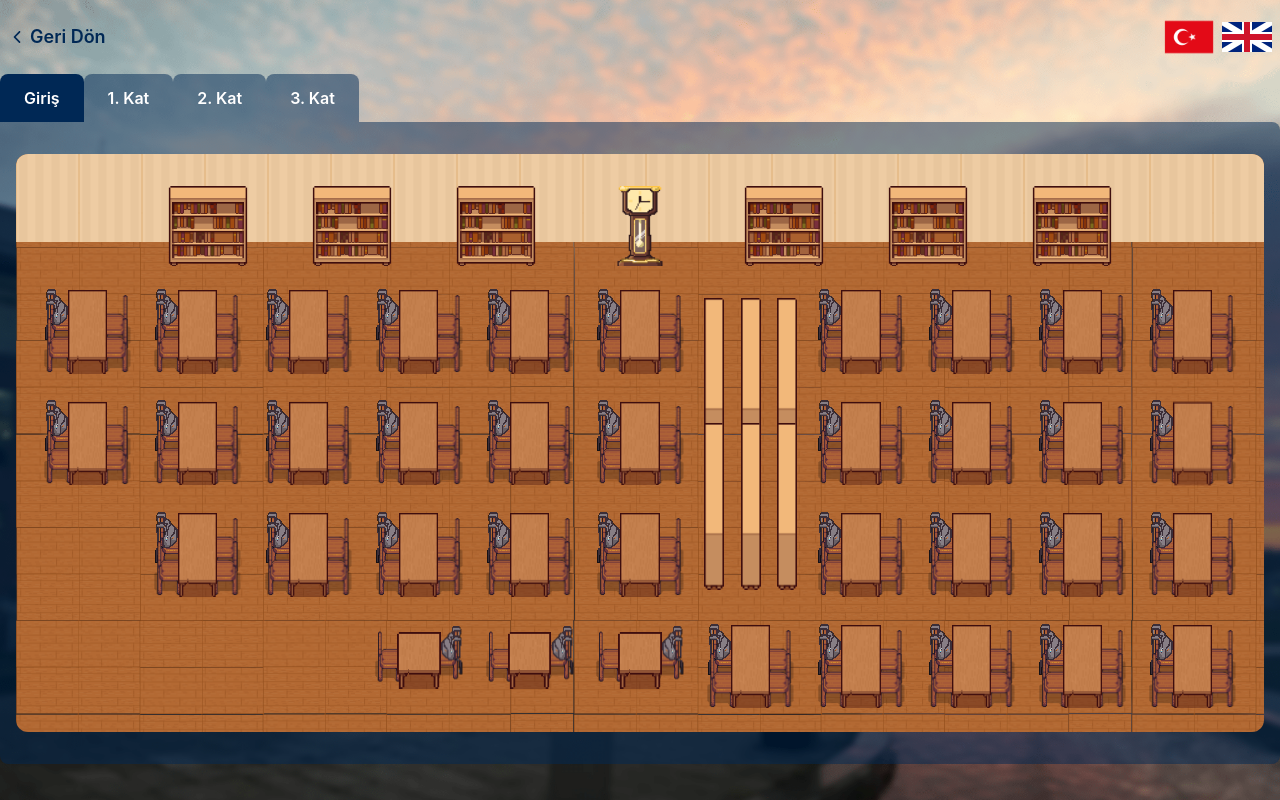
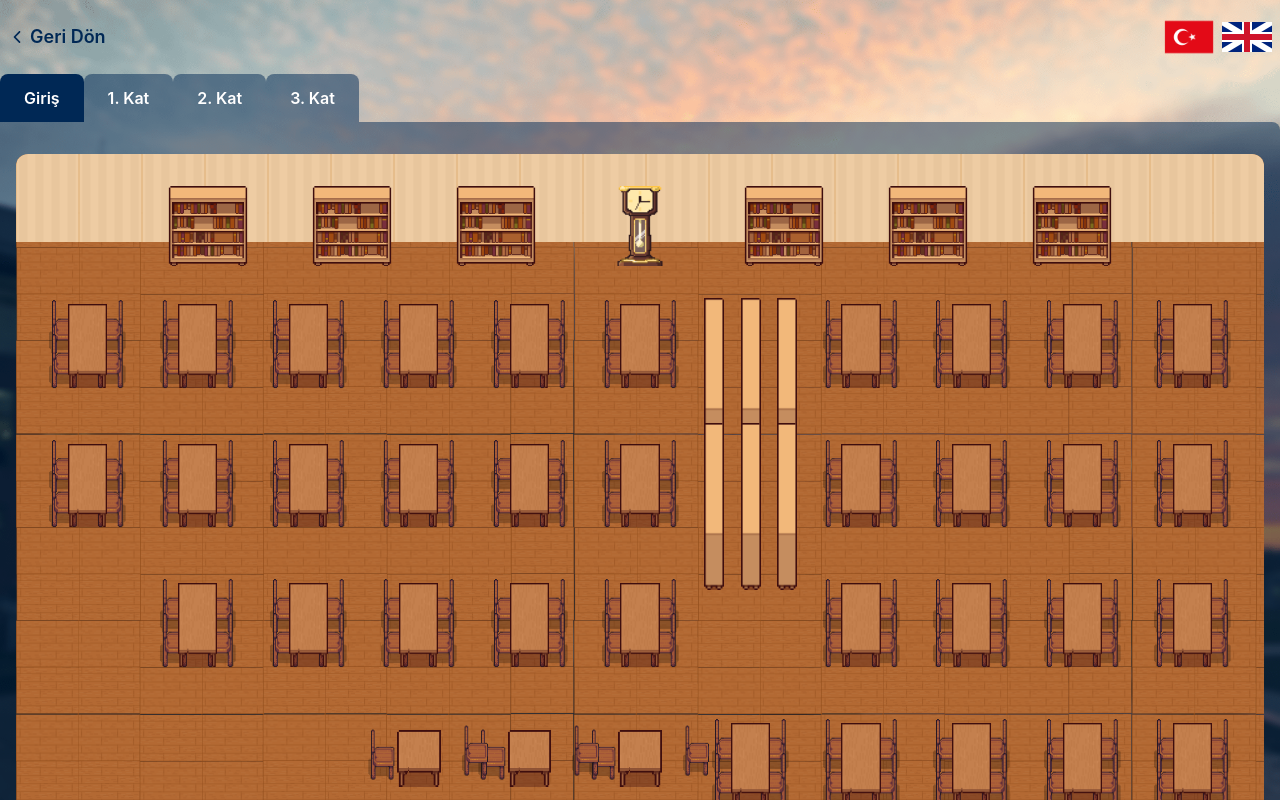
Before and after one commit to rsemihkoca/ITUMIK_frontend, a React (Create React App) app: page /floors/0 in a window 1280 px wide. Built offline with nearby package versions, Linux system fonts and the light colour scheme.

Commit message:
table edit

```diff
--- a/src/components/Floor0.js
+++ b/src/components/Floor0.js
@@ -35,12 +35,12 @@ export const Floor0 = () => {
         <Table className='' />
         <div className="flex justify-around items-center row-span-3">
           <div className="flex-col h-full py-8 justify-start relative flex ">
-            <img src={bookshelfSide} className=" sm:w-5 " />
-            <img src={bookshelfSide} className=" translate-y-3/4 absolute sm:w-5 " />
+            <img src={bookshelfSide} className="  w-4 sm:w-5 " />
+            <img src={bookshelfSide} className=" translate-y-3/4 absolute  w-4 sm:w-5 " />
           </div>
           <div className=" flex-col h-full py-8 justify-start relative flex">
-            <img src={bookshelfSide} className=" sm:w-5" />
-            <img src={bookshelfSide} className=" translate-y-3/4 absolute sm:w-5" />
+            <img src={bookshelfSide} className=" w-4 sm:w-5" />
+            <img src={bookshelfSide} className=" translate-y-3/4 absolute  w-4 sm:w-5" />
           </div>
           <div className=" flex-col h-full py-8 justify-start relative hidden sm:flex">
             <img src={bookshelfSide} className=" sm:w-5" />
--- a/src/components/table.js
+++ b/src/components/table.js
@@ -2,36 +2,32 @@ import fullChair from '../assets/icons/fullChair.png';
 import freeChair from '../assets/icons/freeChair.svg';
 import table from '../assets/icons/table.png';
 import tableSmall from '../assets/icons/tableSmall.png';
-const Table = ({ doubleChair = false, c1 = false, c2 = true, c3 = false, c4 = false, turn = false, className }) => {
+const Table = ({ doubleChair = false, c1 = false, c2 = false, c3 = false, c4 = false, turn = false, className }) => {
 
   return (
     <>
       {!doubleChair ? <div className={'flex justify-center items-center p-1 ' + (turn ? ' rotate-90 ' : ' ') + className}>
-        <div className='relative'>
-          <img className='absolute -right-[25%]' src={c2 ? fullChair : freeChair} alt="Top left chair" />
-          <img className='absolute top-[35%] -right-[25%]' src={c1 ? fullChair : freeChair} alt="Top right chair" />
-          <img className='opacity-0' src={freeChair} alt="container chair" />
+        <div className='flex flex-col '>
+          <img className={'translate-y-6 ' + (c2 ? 'translate-x-[0%]' : 'translate-x-[40%]')} src={c2 ? fullChair : freeChair} alt="Top left chair" />
+          <img className={'-translate-y-2 z-10 ' + (c1 ? 'translate-x-[0%]' : 'translate-x-[40%]')} src={c1 ? fullChair : freeChair} alt="Top right chair" />
         </div>
-        <div className='mt-5 z-10'>
+        <div className='mt-5 z-20'>
           <img width={40} src={table} alt="Table" />
         </div>
-        <div className='relative'>
-          <img className='absolute  -left-[25%]' src={c3 ? fullChair : freeChair} alt="Bottom left chair" style={{ transform: 'rotateY(180deg)' }} />
-          <img className='absolute top-[35%] -left-[25%]' src={c4 ? fullChair : freeChair} alt="Bottom right chair" style={{ transform: 'rotateY(180deg)' }} />
-          <img className='opacity-0' src={freeChair} alt="container chair" />
+        <div className='flex flex-col '>
+          <img className={'-scale-x-100 translate-y-6 ' + (c3 ? 'translate-x-[0%]' : '-translate-x-[40%]')} src={c3 ? fullChair : freeChair} alt="Bottom left chair" />
+          <img className={'-scale-x-100 -translate-y-2 z-10 ' + (c4 ? 'translate-x-[0%]' : '-translate-x-[40%]')} src={c4 ? fullChair : freeChair} alt="Bottom right chair" />
         </div>
       </div> :
         <div className={'flex justify-center items-center p-1 ' + (turn ? ' rotate-90 ' : ' ') + className}>
-          <div className='relative'>
-            <img className='absolute  -right-[25%]' src={c1 ? fullChair : freeChair} alt="Top right chair" />
-            <img className='opacity-0' src={freeChair} alt="container chair" />
+          <div className='flex'>
+            <img className='' src={c1 ? fullChair : freeChair} alt="Top right chair" />
           </div>
           <div className=' z-20'>
             <img className='mt-2' src={tableSmall} alt="Table" />
           </div>
-          <div className='relative'>
-            <img className='absolute  -left-[25%]' src={c2 ? fullChair : freeChair} alt="Top left chair" style={{ transform: 'rotateY(180deg)' }} />
-            <img className='opacity-0' src={freeChair} alt="container chair" />
+          <div className='flex'>
+            <img className='translate-x-[70%] -translate-y-1 z-10 mirrorFreeChairBottom' src={c2 ? fullChair : freeChair} alt="Top left chair" />
           </div>
         </div>
       }
```
